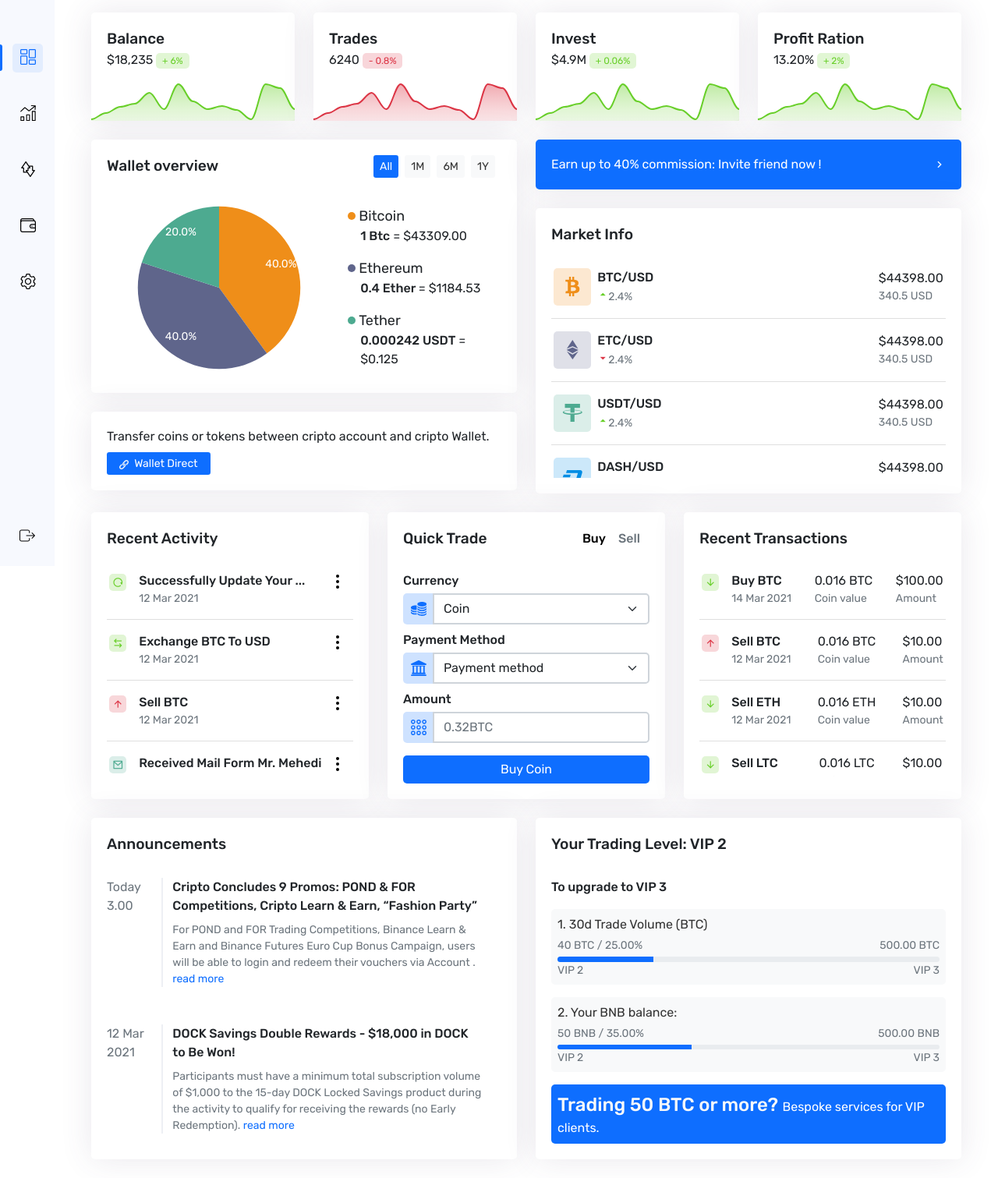
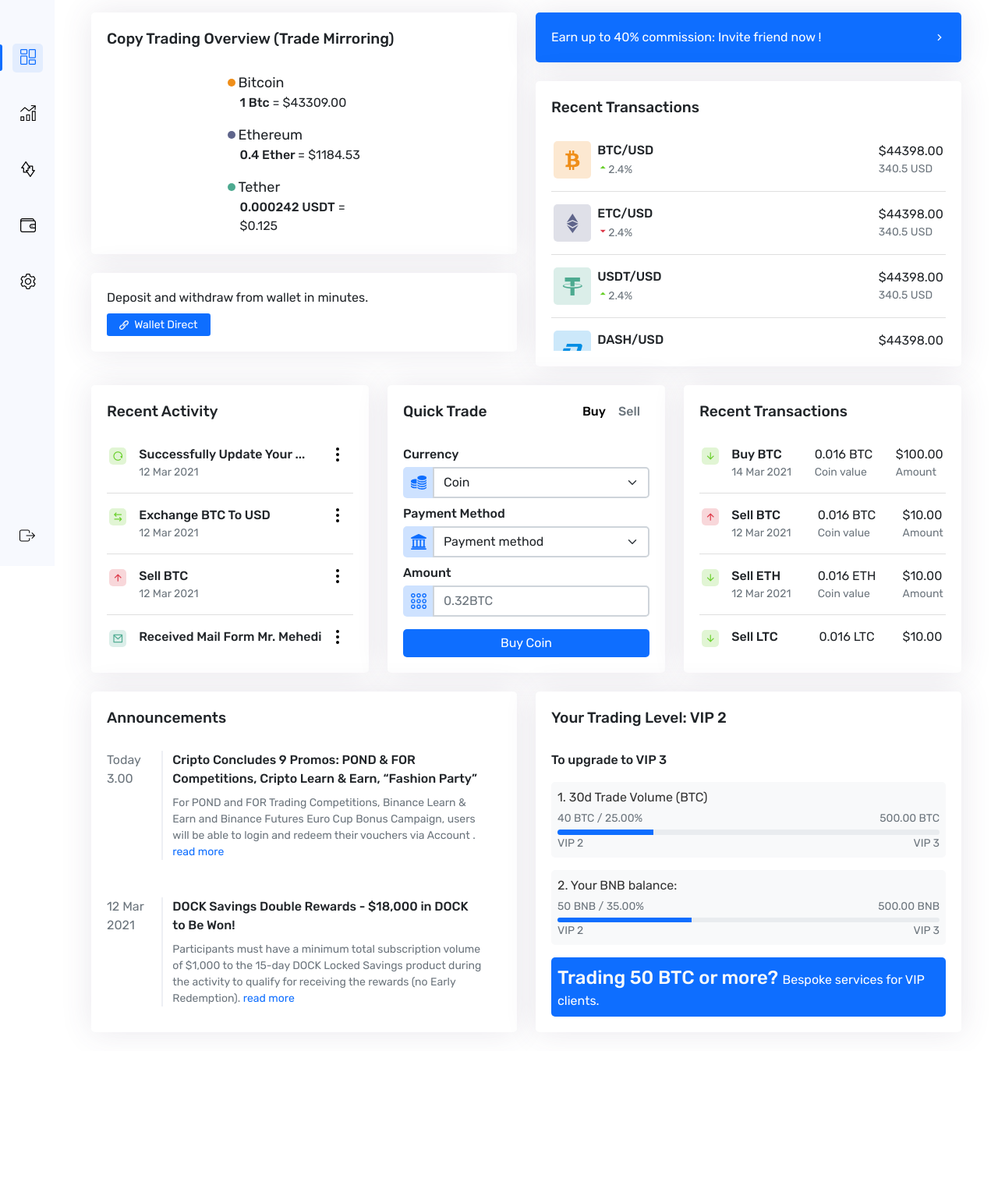
Before and after one commit to De-Code-Slayer/Crypto-Trading-ugojazzy, a Flask app: page /dashboard/ in a window 1280 px wide. Shown: the part 74-1585 px from the top of the page at 78% size. After the commit the page ends 1378 px from the top, so only its background shows below. Run offline with Flask 3, Linux system fonts and the light colour scheme; the visitor is signed in with stand-in values (Sample User, id 1); some libraries are stand-ins or nearby versions.

Commit message:
.dashboard page

```diff
--- a/app/templates/dashboard/index.html
+++ b/app/templates/dashboard/index.html
@@ -27,7 +27,7 @@
 </div>
 </div>
 </div> -->
-<div class="col-md-12"><div class="row">
+<!-- <div class="col-md-12"><div class="row">
 <div class="col-sm-6 col-md-3">
 <div class="card overview">
   <div class="card-header mb-0">
@@ -117,13 +117,13 @@
 </div>
 </div>
 </div>
-</div>
+</div> -->
 
 <div class="col-md-12 col-sm-12 col-lg-6">
 <div class="col-12"><div class="card">
 <div class="card-header d-flex justify-content-between align-items-center">
-<h4 class="card-title">Wallet overview</h4>
-<div class="nav d-flex" id="myTab" role="tablist">
+<h4 class="card-title">Copy Trading Overview (Trade Mirroring)</h4>
+<!-- <div class="nav d-flex" id="myTab" role="tablist">
   <a
     class="btn mb-2 btn-sm border-0 me-2 btn-light active"
     data-toggle="tab"
@@ -156,16 +156,17 @@
     aria-selected="true"
     >1Y</a
   >
-</div>
+</div> -->
 </div>
 <div class="card-body">
 <div class="tab-content">
   <div class="tab-pane active" role="tabpanel">
     <div class="row d-flex align-items-center justify-content-around">
-      <div
+      <!-- <div
         id="walletChart"
         class="col-lg-7 col-sm-7 d-flex justify-content-center c-pointer"
-      ></div>
+      >
+    </div> -->
       <div class="col-lg-5 col-sm-5">
         <ul>
           <li class="mb-3">
@@ -219,8 +220,8 @@
 <div class="col-12"><div class="card">
 <div class="card-body">
 <div>
-  <p>Transfer coins or tokens between cripto account and cripto Wallet.</p>
-  <a href="wallet.html" class="btn btn-sm btn-primary mt-2 px-3 border-0">
+  <p>Deposit and withdraw from wallet in minutes.</p>
+  <a href="{{url_for('dashboard.wallet')}}" class="btn btn-sm btn-primary mt-2 px-3 border-0">
     <svg
       class="fill-light me-1 svgh-12"
       xmlns="http://www.w3.org/2000/svg"
@@ -290,7 +291,7 @@
 </div>
 <div class="col-12"><div class="card">
 <div class="card-header">
-<h4 class="card-title">Market Info</h4>
+<h4 class="card-title">Recent Transactions</h4>
 </div>
 <div class="card-body">
 <div class="market-news">
```
